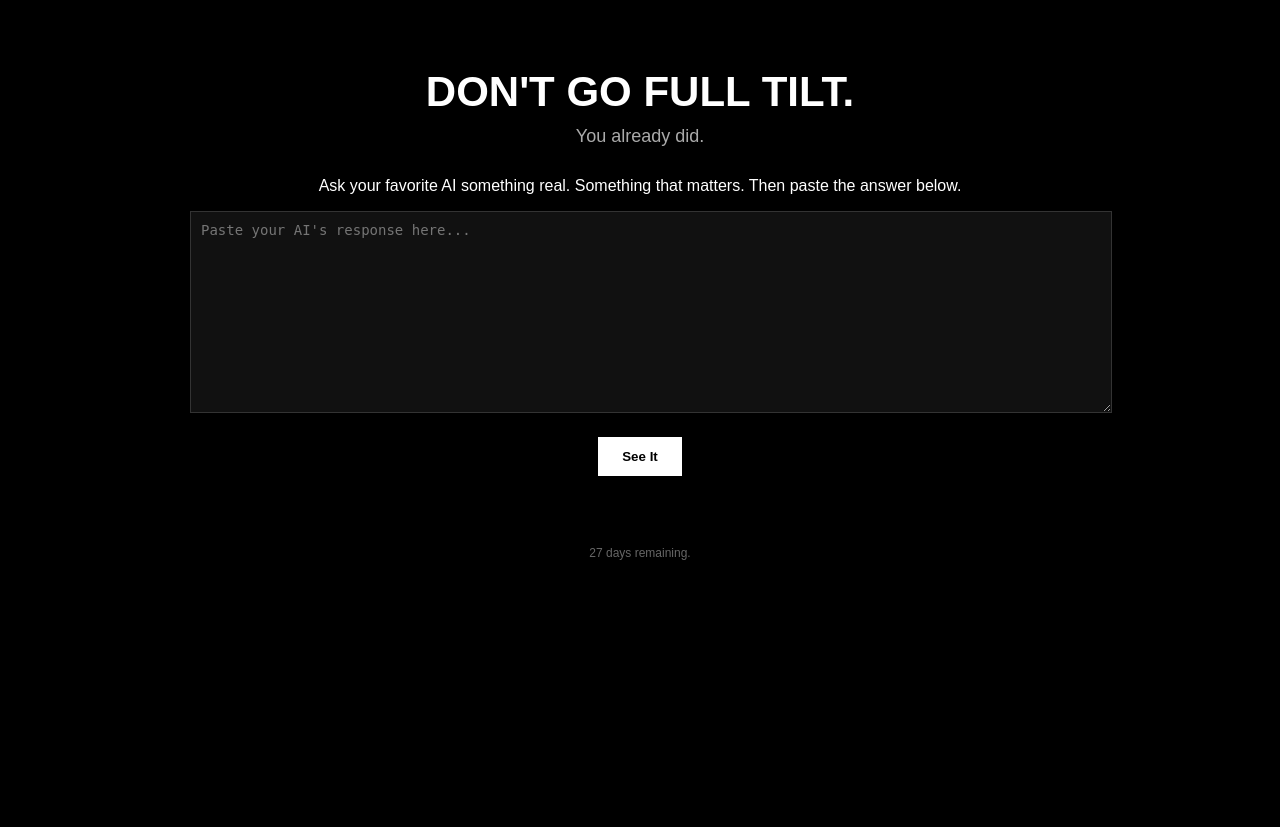
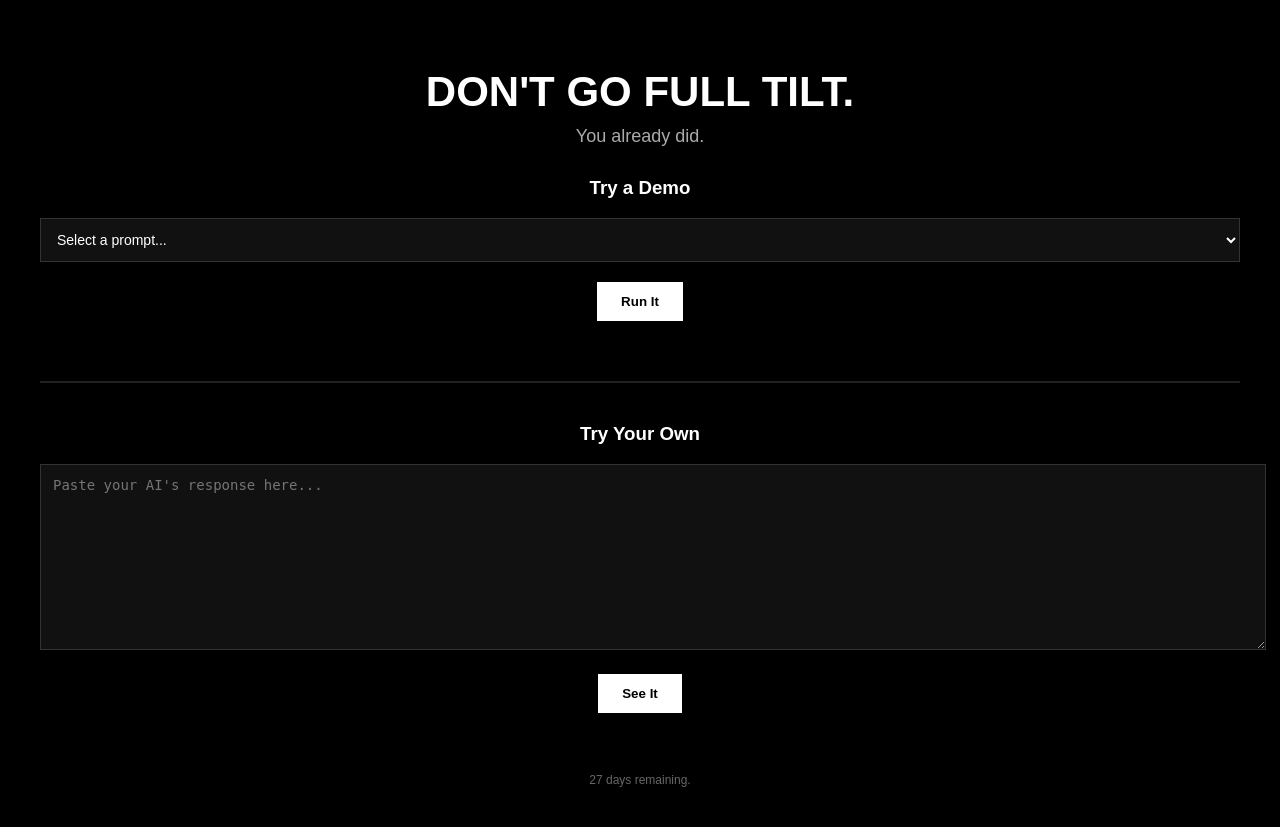
Before and after one commit to Jame-Artifact-Zero/artifact-zero-gateway, a Flask app: page / in a window 1280 px wide. Before the commit the page ends 560 px from the top, so only its background shows below. Run offline with Flask 3, Linux system fonts and the light colour scheme.

Commit message:
Clean production rebuild

```diff
--- a/app.py
+++ b/app.py
@@ -3,10 +3,6 @@ from flask import Flask, request, jsonify, render_template
 from openai import OpenAI
 
 app = Flask(__name__)
-
-# ==========================
-# ENVIRONMENT VARIABLES
-# ==========================
 
 OPENAI_API_KEY = os.getenv("OPENAI_API_KEY")
 
@@ -15,10 +11,6 @@ if not OPENAI_API_KEY:
 
 client = OpenAI(api_key=OPENAI_API_KEY)
 
-
-# ==========================
-# ROUTES
-# ==========================
 
 @app.route("/")
 def home():
@@ -30,6 +22,40 @@ def health():
     return jsonify({"status": "ok"})
 
 
+# ------------------------------
+# DEMO RUN (Raw OpenAI Response)
+# ------------------------------
+@app.route("/demo-run", methods=["POST"])
+def demo_run():
+    data = request.get_json()
+
+    if not data:
+        return jsonify({"error": "No JSON payload received"}), 400
+
+    prompt = data.get("prompt")
+
+    if not prompt:
+        return jsonify({"error": "No prompt provided"}), 400
+
+    try:
+        response = client.chat.completions.create(
+            model="gpt-4o-mini",
+            messages=[
+                {"role": "user", "content": prompt}
+            ],
+            temperature=0.7
+        )
+
+        output = response.choices[0].message.content
+        return jsonify({"output": output})
+
+    except Exception as e:
+        return jsonify({"error": str(e)}), 500
+
+
+# ------------------------------
+# NTI RUN (Framing Exposure)
+# ------------------------------
 @app.route("/nti", methods=["POST"])
 def nti():
     data = request.get_json()
@@ -48,18 +74,32 @@ def nti():
             messages=[
                 {
                     "role": "system",
-                    "content": "You are NTI. You perform structural clarity analysis only. Remove emotional framing. Identify distortions, leverage points, signal separation, execution vectors, and structural instability."
+                    "content": (
+                        "You analyze AI responses and expose hidden framing in plain language.\n\n"
+                        "Rules:\n"
+                        "- No academic language.\n"
+                        "- No jargon.\n"
+                        "- Short.\n"
+                        "- Maximum 6 bullets total.\n"
+                        "- Format exactly as:\n\n"
+                        "What It Did:\n"
+                        "• bullet\n"
+                        "• bullet\n\n"
+                        "What That Means:\n"
+                        "• bullet\n"
+                        "• bullet\n\n"
+                        "Make it clear. Make it readable. Make it screenshot-worthy."
+                    )
                 },
                 {
                     "role": "user",
                     "content": user_input
                 }
             ],
-            temperature=0.3
+            temperature=0.2
         )
 
         output = response.choices[0].message.content
-
         return jsonify({"output": output})
 
     except Exception as e:
--- a/templates/index.html
+++ b/templates/index.html
@@ -4,6 +4,7 @@
 <meta charset="UTF-8">
 <meta name="viewport" content="width=device-width, initial-scale=1.0">
 <title>Don't Go Full Tilt</title>
+
 <style>
 body {
     margin: 0;
@@ -15,7 +16,7 @@ body {
 
 .container {
     padding: 40px 20px;
-    max-width: 900px;
+    max-width: 1200px;
     margin: auto;
 }
 
@@ -30,15 +31,18 @@ h1 {
     margin-bottom: 30px;
 }
 
-textarea {
+select, textarea {
     width: 100%;
-    height: 180px;
     margin-bottom: 20px;
     background: #111;
     color: #fff;
     border: 1px solid #333;
-    padding: 10px;
+    padding: 12px;
     font-size: 14px;
+}
+
+textarea {
+    height: 160px;
 }
 
 button {
@@ -48,7 +52,7 @@ button {
     border: none;
     cursor: pointer;
     font-weight: bold;
-    margin-bottom: 30px;
+    margin-bottom: 20px;
 }
 
 button:hover {
@@ -67,6 +71,8 @@ button:hover {
     border: 1px solid #333;
     text-align: left;
     white-space: pre-wrap;
+    max-height: 60vh;
+    overflow-y: auto;
 }
 
 .footer {
@@ -74,7 +80,8 @@ button:hover {
     font-size: 12px;
     color: #666;
 }
-@media(min-width: 800px){
+
+@media(min-width: 1000px){
     .results {
         flex-direction: row;
     }
@@ -91,24 +98,41 @@ button:hover {
 <h1>DON'T GO FULL TILT.</h1>
 <div class="subtitle">You already did.</div>
 
-<p>
-Ask your favorite AI something real.
-Something that matters.
-Then paste the answer below.
-</p>
+<h3>Try a Demo</h3>
 
-<textarea id="original" placeholder="Paste your AI's response here..."></textarea>
+<select id="demoSelect">
+    <option value="">Select a prompt...</option>
+    <option value="What is my favorite color?">What is my favorite color?</option>
+    <option value="Why do I struggle in business?">Why do I struggle in business?</option>
+    <option value="Is my partner manipulating me?">Is my partner manipulating me?</option>
+    <option value="Tell me something surprising about myself.">Surprise me.</option>
+</select>
 
-<button onclick="runComparison()">See It</button>
+<button onclick="runDemo()">Run It</button>
 
-<div class="results" id="results" style="display:none;">
+<div class="results" id="demoResults" style="display:none;">
     <div class="box">
-        <h3>Original</h3>
-        <div id="originalOutput"></div>
+        <h3>What AI Said</h3>
+        <div id="demoOutput"></div>
     </div>
     <div class="box">
+        <h3>What It Actually Did</h3>
+        <div id="ntiOutput"></div>
+    </div>
+</div>
+
+<hr style="margin:40px 0; border:1px solid #222;">
+
+<h3>Try Your Own</h3>
+
+<textarea id="manualInput" placeholder="Paste your AI's response here..."></textarea>
+
+<button onclick="runManual()">See It</button>
+
+<div class="results" id="manualResults" style="display:none;">
+    <div class="box">
         <h3>NTI Response</h3>
-        <div id="ntiOutput"></div>
+        <div id="manualOutput"></div>
     </div>
 </div>
 
@@ -120,32 +144,57 @@ Then paste the answer below.
 
 <script>
 
-async function runComparison() {
-    const text = document.getElementById("original").value.trim();
+async function runDemo() {
+    const prompt = document.getElementById("demoSelect").value;
+    if (!prompt) return alert("Select a prompt first.");
+
+    document.getElementById("demoResults").style.display = "flex";
+    document.getElementById("demoOutput").innerText = "Running...";
+    document.getElementById("ntiOutput").innerText = "";
+
+    try {
+        const demoResponse = await fetch("/demo-run", {
+            method: "POST",
+            headers: { "Content-Type": "application/json" },
+            body: JSON.stringify({ prompt })
+        });
+
+        const demoData = await demoResponse.json();
+        document.getElementById("demoOutput").innerText = demoData.output;
+
+        const ntiResponse = await fetch("/nti", {
+            method: "POST",
+            headers: { "Content-Type": "application/json" },
+            body: JSON.stringify({ input: demoData.output })
+        });
+
+        const ntiData = await ntiResponse.json();
+        document.getElementById("ntiOutput").innerText = ntiData.output;
+
+    } catch (err) {
+        document.getElementById("ntiOutput").innerText = "Error connecting.";
+    }
+}
+
+async function runManual() {
+    const text = document.getElementById("manualInput").value.trim();
     if (!text) return alert("Paste something first.");
 
-    document.getElementById("originalOutput").innerText = text;
-    document.getElementById("results").style.display = "flex";
+    document.getElementById("manualResults").style.display = "flex";
+    document.getElementById("manualOutput").innerText = "Running...";
 
     try {
-        const response = await fetch("https://artifact-zero-gateway.onrender.com/nti", {
+        const response = await fetch("/nti", {
             method: "POST",
-            headers: {
-                "Content-Type": "application/json"
-            },
+            headers: { "Content-Type": "application/json" },
             body: JSON.stringify({ input: text })
         });
 
         const data = await response.json();
-
-        if (data.output) {
-            document.getElementById("ntiOutput").innerText = data.output;
-        } else {
-            document.getElementById("ntiOutput").innerText = JSON.stringify(data, null, 2);
-        }
+        document.getElementById("manualOutput").innerText = data.output;
 
     } catch (err) {
-        document.getElementById("ntiOutput").innerText = "Error connecting to NTI.";
+        document.getElementById("manualOutput").innerText = "Error connecting.";
     }
 }
 
```
